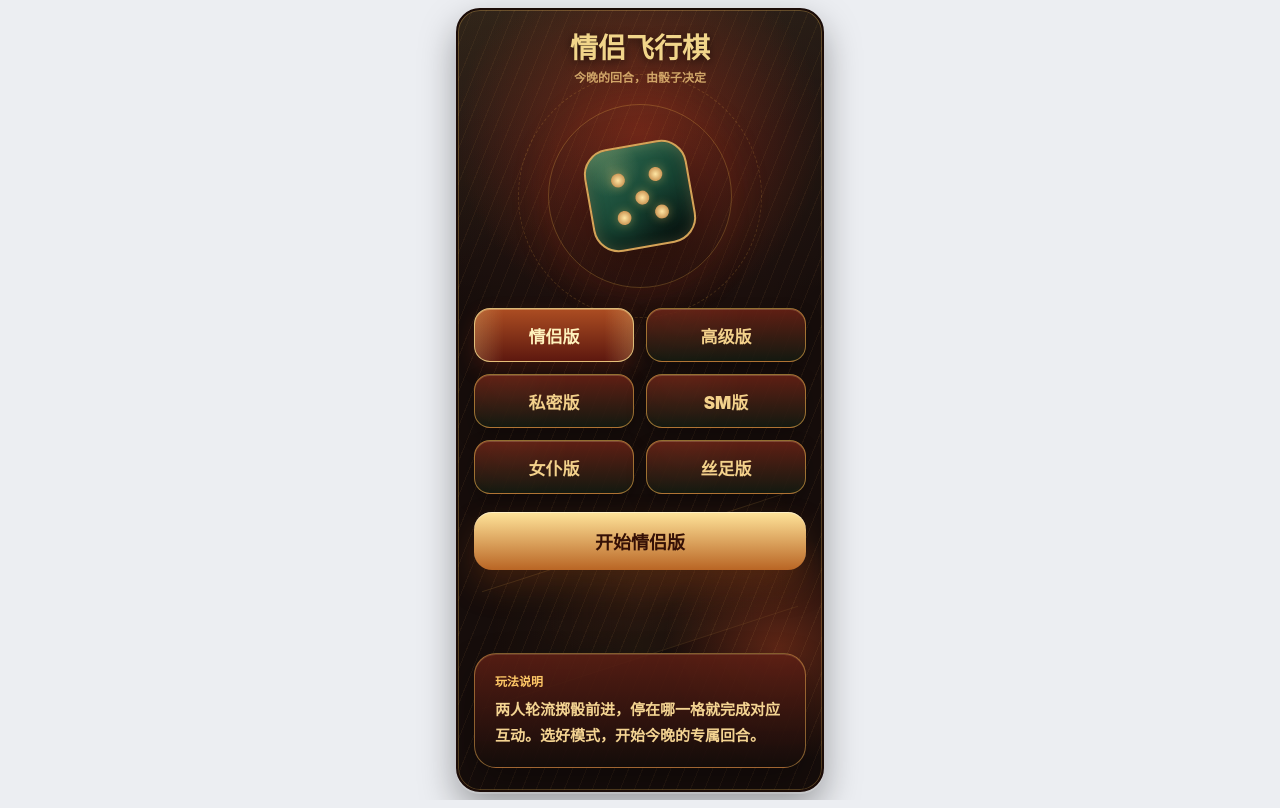
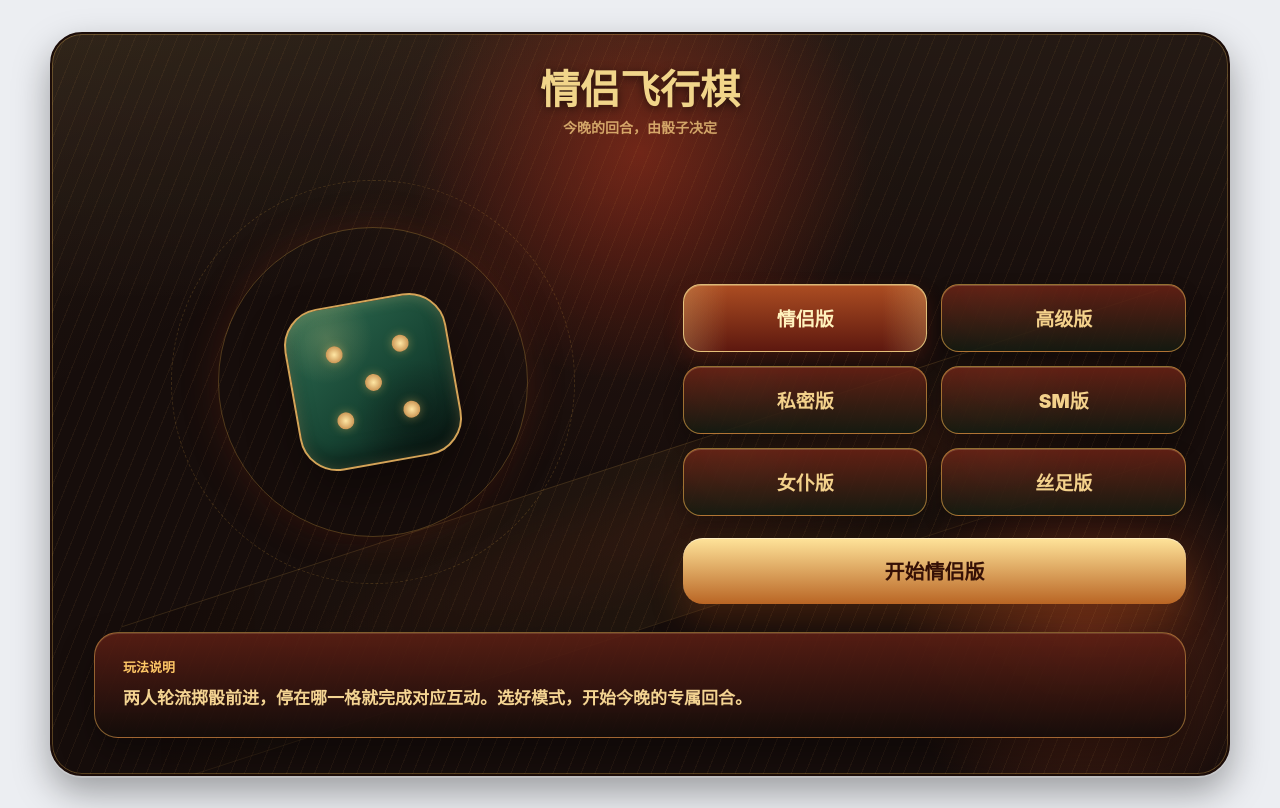
Before and after one commit to DingYi1024/spark, a Vue app: page / in a window 1280 px wide. Built offline with nearby package versions, Linux system fonts and the light colour scheme.

Commit message:
feat: polish UI and tests

```diff
--- a/modern/src/App.vue
+++ b/modern/src/App.vue
@@ -270,6 +270,7 @@ onBeforeUnmount(() => {
         </div>
       </div>
 
+      <div class="side-panel">
         <div class="dice-container">
           <Dice3D :caption="appCopy.diceCaption" :disabled="!gameEnabled || hasTask || Boolean(winner)" @roll-end="handleRollEnd" />
           <p class="turn-text">{{ currentTurnLabel }}</p>
@@ -278,6 +279,7 @@ onBeforeUnmount(() => {
         <div class="control-container">
           <button class="btn" type="button" @click="restartGame">{{ appCopy.restartButton }}</button>
           <button class="btn back" type="button" @click="goHome">{{ appCopy.homeButton }}</button>
+        </div>
       </div>
 
       <AgeGateModal v-if="showAgeGate" :mode="activeMode" :copy="appCopy" @agree="agreeAgeGate" @rules="showRules = true" />
--- a/modern/src/styles/app.css
+++ b/modern/src/styles/app.css
@@ -26,7 +26,13 @@ body,
   min-height: 100%;
 }
 
+html {
+  background: #eceef2;
+}
+
 body {
+  min-height: 100vh;
+  min-height: 100dvh;
   overflow-x: hidden;
   font-family: -apple-system, BlinkMacSystemFont, "Segoe UI", "Microsoft YaHei", sans-serif;
   letter-spacing: 0;
@@ -53,6 +59,7 @@ button:focus-visible {
 
 .app-shell {
   min-height: 100vh;
+  min-height: 100dvh;
   padding: 8px 0;
   background: #eceef2;
 }
@@ -153,6 +160,7 @@ button:focus-visible {
 }
 
 .home-nav {
+  grid-area: home-nav;
   position: relative;
   z-index: 3;
   width: 100%;
@@ -187,6 +195,7 @@ button:focus-visible {
 }
 
 .home-hero {
+  grid-area: home-hero;
   position: relative;
   z-index: 1;
   height: 188px;
@@ -272,6 +281,7 @@ button:focus-visible {
 }
 
 .mode-selection {
+  grid-area: mode-selection;
   position: relative;
   z-index: 1;
 }
@@ -320,6 +330,7 @@ button:focus-visible {
 }
 
 .home-primary {
+  grid-area: home-primary;
   position: relative;
   z-index: 1;
   min-height: 58px;
@@ -341,6 +352,7 @@ button:focus-visible {
 }
 
 .game-description {
+  grid-area: game-description;
   position: relative;
   z-index: 1;
   margin-top: auto;
@@ -371,6 +383,7 @@ button:focus-visible {
 }
 
 .game-topbar {
+  grid-area: game-topbar;
   position: relative;
   z-index: 3;
   width: 100%;
@@ -460,6 +473,7 @@ button:focus-visible {
 }
 
 .mode-selector {
+  grid-area: mode-selector;
   position: relative;
   z-index: 1;
   margin: 0 auto 7px;
@@ -503,6 +517,7 @@ button:focus-visible {
 }
 
 .board-container {
+  grid-area: board-container;
   position: relative;
   z-index: 1;
   width: 100%;
@@ -630,7 +645,13 @@ button:focus-visible {
     drop-shadow(0 0 5px rgba(241, 213, 138, 0.16));
 }
 
+.side-panel {
+  grid-area: side-panel;
+  display: contents;
+}
+
 .dice-container {
+  grid-area: dice-container;
   position: relative;
   z-index: 1;
   margin: 12px auto 0;
@@ -886,6 +907,7 @@ button:focus-visible {
 }
 
 .control-container {
+  grid-area: control-container;
   position: relative;
   z-index: 1;
   width: min(100%, 294px);
@@ -1076,6 +1098,7 @@ button:focus-visible {
 }
 
 .task-timer {
+  grid-area: 1 / 1 / 2 / 2;
   position: fixed;
   left: 50%;
   bottom: 20px;
@@ -1144,6 +1167,7 @@ button:focus-visible {
 }
 
 .review-card-template {
+  grid-area: 1 / 1 / 2 / 2;
   position: fixed;
   left: -9999px;
   top: -9999px;
@@ -1190,6 +1214,574 @@ button:focus-visible {
   font-size: 13px;
 }
 
+@media (min-width: 700px) {
+  .app-shell {
+    padding: 24px 0;
+  }
+
+  .home-container,
+  .game-container {
+    width: min(calc(100vw - 48px), 560px);
+    min-height: calc(100vh - 48px);
+    min-height: calc(100dvh - 48px);
+    border-radius: 30px;
+  }
+
+  .home-container {
+    padding: 28px 28px 30px;
+  }
+
+  .home-container::after {
+    left: 34px;
+    right: 34px;
+    bottom: 156px;
+    height: 150px;
+  }
+
+  .home-nav {
+    min-height: 84px;
+  }
+
+  .home-title-block h1 {
+    font-size: 36px;
+  }
+
+  .home-title-block p {
+    margin-top: 10px;
+    font-size: 14px;
+  }
+
+  .home-hero {
+    height: 266px;
+    margin: 12px 0 22px;
+  }
+
+  .home-dice-mark {
+    width: 130px;
+    height: 130px;
+    border-radius: 30px;
+  }
+
+  .home-dice-mark::before,
+  .home-dice-mark::after,
+  .home-dice-mark span,
+  .home-dice-mark i,
+  .home-dice-mark b {
+    width: 17px;
+    height: 17px;
+  }
+
+  .home-dice-mark span {
+    left: 30px;
+    top: 30px;
+  }
+
+  .home-dice-mark i {
+    right: 30px;
+    top: 30px;
+  }
+
+  .home-dice-mark b {
+    left: 30px;
+    bottom: 30px;
+  }
+
+  .home-dice-mark::before {
+    right: 30px;
+    bottom: 30px;
+  }
+
+  .home-dice-mark::after {
+    left: 55px;
+    top: 55px;
+  }
+
+  .home-ring-main {
+    width: 236px;
+    height: 236px;
+  }
+
+  .home-ring-wide {
+    width: 314px;
+    height: 314px;
+  }
+
+  .mode-grid {
+    gap: 14px;
+  }
+
+  .mode-card {
+    min-height: 64px;
+    border-radius: 18px;
+  }
+
+  .mode-name {
+    font-size: 19px;
+  }
+
+  .home-primary {
+    min-height: 66px;
+    margin: 22px 0 18px;
+    border-radius: 20px;
+    font-size: 20px;
+  }
+
+  .game-description {
+    padding: 22px 24px;
+    border-radius: 24px;
+  }
+
+  .game-description span {
+    font-size: 13px;
+  }
+
+  .game-description p {
+    font-size: 16px;
+  }
+
+  .game-container {
+    padding: 16px;
+  }
+
+  .game-container::after {
+    right: 24px;
+    bottom: 150px;
+  }
+
+  .game-topbar {
+    height: 56px;
+    margin-bottom: 10px;
+  }
+
+  .game-topbar h1 {
+    font-size: 26px;
+  }
+
+  .back-icon {
+    left: 4px;
+    width: 42px;
+    height: 42px;
+  }
+
+  .mode-selector {
+    gap: 8px;
+    margin-bottom: 10px;
+  }
+
+  .mode-selector button {
+    min-height: 40px;
+    border-radius: 10px;
+    font-size: 14px;
+  }
+
+  .board-container {
+    padding: 8px;
+    border-radius: 18px;
+  }
+
+  .board-container::before {
+    border-radius: 14px;
+  }
+
+  .game-board {
+    gap: 4px;
+  }
+
+  .cell {
+    border-radius: 6px;
+    font-size: 13px;
+  }
+
+  .cell-end {
+    font-size: 12px;
+  }
+
+  .dice-container {
+    margin-top: 18px;
+    gap: 9px;
+  }
+
+  .dice-container::before {
+    top: 18px;
+    width: 206px;
+    height: 120px;
+  }
+
+  .dice-wrap {
+    width: 146px;
+  }
+
+  .dice-scene {
+    width: 146px;
+    height: 126px;
+  }
+
+  .dice-face {
+    width: 96px;
+    height: 96px;
+    padding: 16px;
+    border-radius: 21px;
+  }
+
+  .pip {
+    width: 12px;
+    height: 12px;
+  }
+
+  .dice-caption {
+    font-size: 13px;
+  }
+
+  .turn-text {
+    font-size: 24px;
+  }
+
+  .control-container {
+    width: min(100%, 380px);
+    margin-top: 18px;
+    gap: 14px;
+  }
+
+  .btn,
+  .modal-btn,
+  .primary-pill {
+    min-height: 48px;
+    border-radius: 15px;
+    font-size: 16px;
+  }
+}
+
+@media (min-width: 900px) {
+  .app-shell {
+    padding: 28px 0;
+  }
+
+  .home-container,
+  .game-container {
+    min-height: calc(100vh - 56px);
+    min-height: calc(100dvh - 56px);
+    border-radius: 32px;
+  }
+
+  .home-container {
+    width: min(calc(100vw - 56px), 1040px);
+    display: grid;
+    grid-template-columns: minmax(0, 1.04fr) minmax(0, 0.96fr);
+    grid-template-areas:
+      "home-nav home-nav"
+      "home-hero mode-selection"
+      "home-hero home-primary"
+      "game-description game-description";
+    grid-template-rows: auto minmax(0, 1fr) auto auto;
+    gap: 18px 24px;
+    align-content: stretch;
+    padding: 28px 34px 32px;
+  }
+
+  .home-nav {
+    min-height: 72px;
+  }
+
+  .home-hero {
+    height: auto;
+    min-height: 322px;
+    margin: 0;
+  }
+
+  .home-dice-mark {
+    width: 148px;
+    height: 148px;
+    border-radius: 34px;
+  }
+
+  .home-dice-mark span {
+    left: 34px;
+    top: 34px;
+  }
+
+  .home-dice-mark i {
+    right: 34px;
+    top: 34px;
+  }
+
+  .home-dice-mark b {
+    left: 34px;
+    bottom: 34px;
+  }
+
+  .home-dice-mark::before {
+    right: 34px;
+    bottom: 34px;
+  }
+
+  .home-dice-mark::after {
+    left: 64px;
+    top: 64px;
+  }
+
+  .home-ring-main {
+    width: 272px;
+    height: 272px;
+  }
+
+  .home-ring-wide {
+    width: 358px;
+    height: 358px;
+  }
+
+  .mode-selection {
+    align-self: end;
+  }
+
+  .mode-grid {
+    gap: 14px;
+  }
+
+  .home-primary {
+    align-self: start;
+    margin: 0;
+  }
+
+  .game-description {
+    margin-top: 6px;
+  }
+
+  .home-container::after {
+    left: 70px;
+    right: 70px;
+    bottom: 144px;
+    height: 170px;
+  }
+
+  .game-container {
+    --game-board-size: clamp(480px, min(calc(100vw - 520px), calc(100vh - 288px)), 760px);
+    --game-side-width: clamp(260px, 24vw, 360px);
+    --game-layout-gap: clamp(18px, 2vw, 34px);
+
+    width: min(
+      calc(100vw - 56px),
+      max(900px, calc(var(--game-board-size) + var(--game-side-width) + var(--game-layout-gap) + 36px))
+    );
+    display: grid;
+    grid-template-columns: var(--game-board-size) var(--game-side-width);
+    grid-template-areas:
+      "game-topbar game-topbar"
+      "mode-selector mode-selector"
+      "board-container side-panel";
+    grid-template-rows: auto auto auto;
+    justify-content: center;
+    align-content: start;
+    gap: 12px var(--game-layout-gap);
+    padding: 18px;
+  }
+
+  .game-topbar,
+  .mode-selector,
+  .board-container,
+  .side-panel {
+    margin: 0;
+  }
+
+  .side-panel {
+    display: flex;
+    min-width: 0;
+    flex-direction: column;
+    justify-content: center;
+    align-self: stretch;
+    gap: 20px;
+  }
+
+  .game-topbar {
+    height: 54px;
+  }
+
+  .mode-selector {
+    max-width: none;
+  }
+
+  .board-container {
+    width: 100%;
+    align-self: start;
+  }
+
+  .dice-container {
+    min-height: auto;
+    margin: 0;
+    justify-content: center;
+    align-self: center;
+  }
+
+  .control-container {
+    width: 100%;
+    margin: 0;
+    grid-template-columns: 1fr;
+    align-self: start;
+  }
+
+  .game-container::after {
+    right: 30px;
+    bottom: 74px;
+  }
+}
+
+@media (min-width: 1180px) {
+  .app-shell {
+    padding: 32px 0;
+  }
+
+  .home-container {
+    width: min(calc(100vw - 72px), 1180px);
+    grid-template-columns: minmax(460px, 1fr) minmax(390px, 0.9fr);
+    gap: 22px 30px;
+    padding: 32px 42px 36px;
+  }
+
+  .home-title-block h1 {
+    font-size: 40px;
+  }
+
+  .home-hero {
+    min-height: 360px;
+  }
+
+  .home-dice-mark {
+    width: 164px;
+    height: 164px;
+    border-radius: 38px;
+  }
+
+  .home-dice-mark span {
+    left: 38px;
+    top: 38px;
+  }
+
+  .home-dice-mark i {
+    right: 38px;
+    top: 38px;
+  }
+
+  .home-dice-mark b {
+    left: 38px;
+    bottom: 38px;
+  }
+
+  .home-dice-mark::before {
+    right: 38px;
+    bottom: 38px;
+  }
+
+  .home-dice-mark::after {
+    left: 72px;
+    top: 72px;
+  }
+
+  .home-ring-main {
+    width: 310px;
+    height: 310px;
+  }
+
+  .home-ring-wide {
+    width: 404px;
+    height: 404px;
+  }
+
+  .mode-card {
+    min-height: 68px;
+  }
+
+  .game-description {
+    padding: 24px 28px;
+  }
+
+  .game-description p {
+    font-size: 17px;
+  }
+
+  .game-container {
+    width: min(
+      calc(100vw - 72px),
+      max(1040px, calc(var(--game-board-size) + var(--game-side-width) + var(--game-layout-gap) + 44px))
+    );
+    padding: 22px;
+  }
+
+  .game-topbar {
+    height: 60px;
+  }
+
+  .game-topbar h1 {
+    font-size: 28px;
+  }
+
+  .mode-selector button {
+    min-height: 44px;
+    font-size: 15px;
+  }
+}
+
+@media (min-width: 1800px) and (min-height: 1200px) {
+  .home-container {
+    width: min(calc(100vw - 96px), 1360px);
+    grid-template-columns: minmax(560px, 1fr) minmax(430px, 0.82fr);
+  }
+
+  .home-hero {
+    min-height: 430px;
+  }
+
+  .home-dice-mark {
+    width: 190px;
+    height: 190px;
+    border-radius: 44px;
+  }
+
+  .home-dice-mark span {
+    left: 44px;
+    top: 44px;
+  }
+
+  .home-dice-mark i {
+    right: 44px;
+    top: 44px;
+  }
+
+  .home-dice-mark b {
+    left: 44px;
+    bottom: 44px;
+  }
+
+  .home-dice-mark::before {
+    right: 44px;
+    bottom: 44px;
+  }
+
+  .home-dice-mark::after {
+    left: 84px;
+    top: 84px;
+  }
+
+  .home-ring-main {
+    width: 360px;
+    height: 360px;
+  }
+
+  .home-ring-wide {
+    width: 470px;
+    height: 470px;
+  }
+
+  .game-container {
+    --game-board-size: clamp(760px, min(calc(100vw - 780px), calc(100vh - 520px)), 920px);
+    --game-side-width: clamp(360px, 18vw, 430px);
+
+    width: min(
+      calc(100vw - 96px),
+      max(1280px, calc(var(--game-board-size) + var(--game-side-width) + var(--game-layout-gap) + 48px))
+    );
+    padding: 24px;
+  }
+}
+
 @media (max-width: 390px) {
   .app-shell {
     padding: 6px 0;
--- a/scripts/build-modern-release.mjs
+++ b/scripts/build-modern-release.mjs
@@ -121,6 +121,7 @@ PORT=5199 TASK_ADMIN_HOST=0.0.0.0 TASK_ADMIN_INITIAL_PASSWORD=你的初始密码
 \`\`\`
 
 不要把长期常驻服务配置成 \`TASK_ADMIN_PASSWORD\`，除非你希望密码完全由服务器环境变量控制。使用 \`TASK_ADMIN_PASSWORD\` 时，后台不能修改密码。
+
 ## 访问
 
 - 玩家前台：\`http://服务器域名或平台分配地址/\`
```
Also changed, not shown: 2 other files (tests, documents, lock files or other folders). Lines whose indentation alone changed are shown as unchanged.
